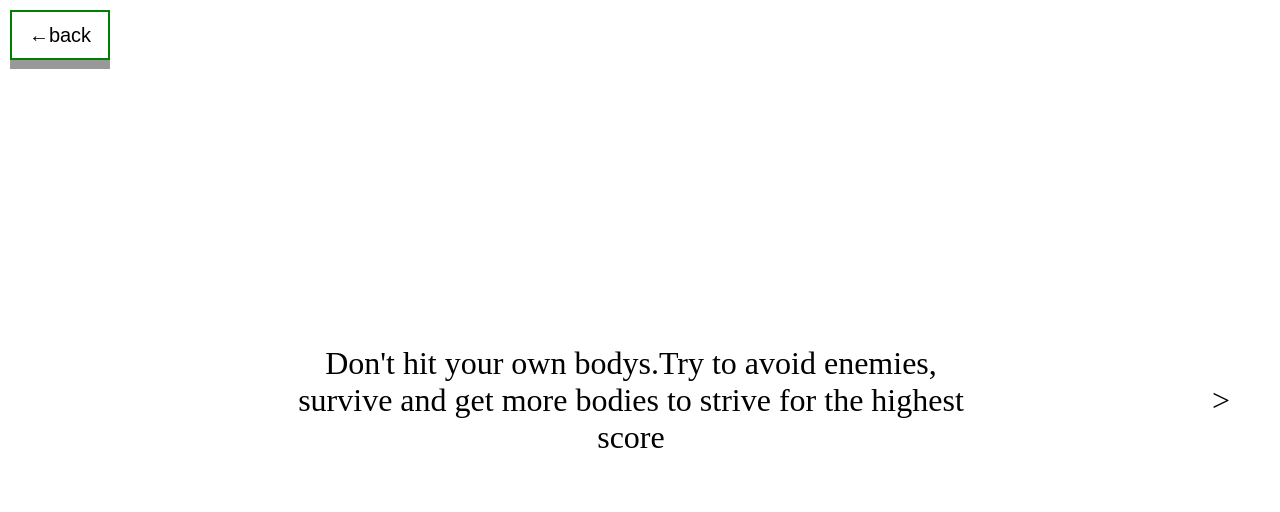
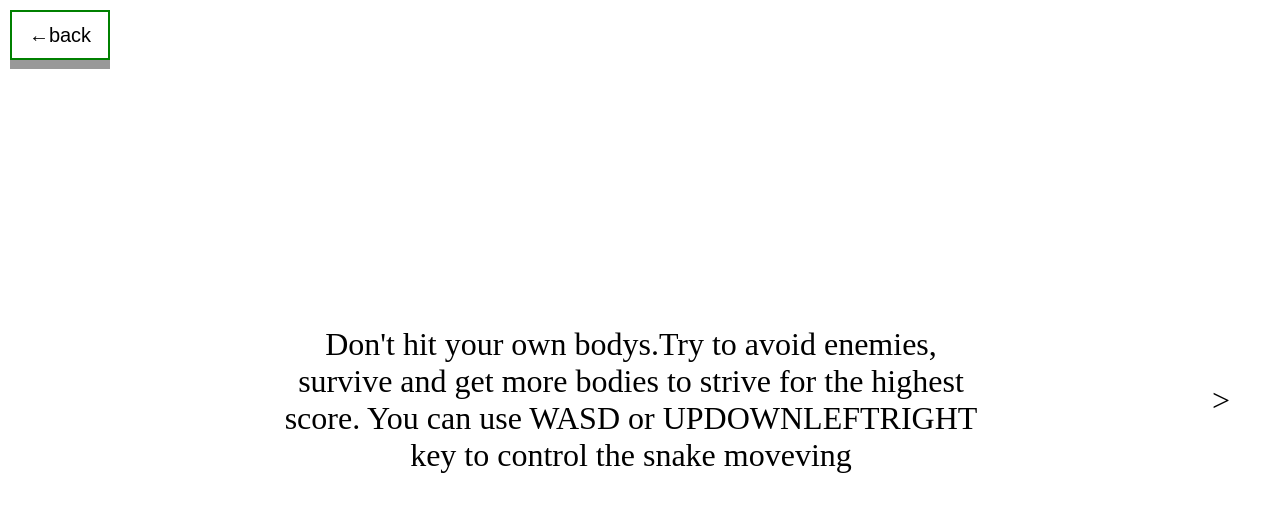
Before and after one commit to 57840146/Web-project, a plain HTML site: page Toturial.html in a window 1280 px wide. Drawn offline with Linux system fonts and the light colour scheme.

Commit message:
Tutorial update

```diff
--- a/Toturial.html
+++ b/Toturial.html
@@ -9,7 +9,7 @@
         <a href="Starting_Page.html" style="text-decoration: none"><!--get rid of underline-->
             <button class="button top-left center">←back</button>
         </a>
-        <div class="content">Don't hit your own bodys.Try to avoid enemies, survive and get more bodies to strive for the highest score</div>
+        <div class="content">Don't hit your own bodys.Try to avoid enemies, survive and get more bodies to strive for the highest score. You can use WASD or UPDOWNLEFTRIGHT key to control the snake moveving</div>
         <div class="arrow" onclick="changePage(2)">&gt;</div>
     </div>
 
```
